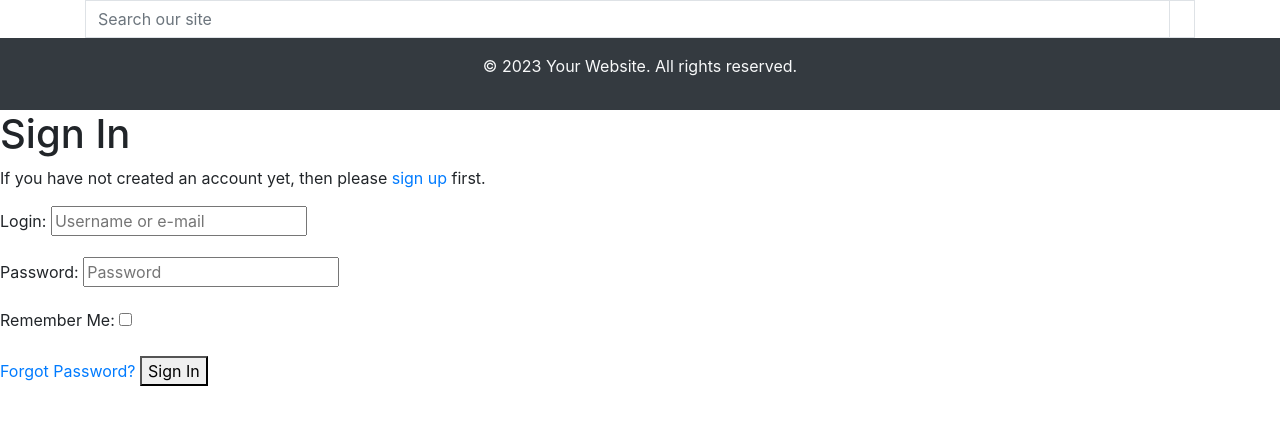
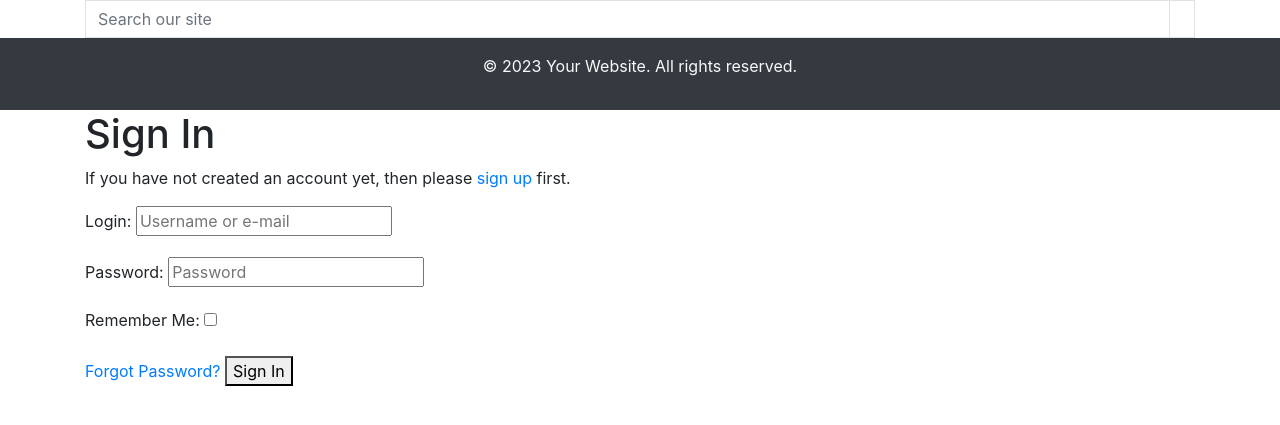
Before and after one commit to Thomas-Longworth/PeakPerformance-E-Commerce, a Django app: page /accounts/login/ in a window 1280 px wide. Shown: the part 56-481 px from the top of the page. Run offline with Django 4.2, Linux system fonts and the light colour scheme; some libraries are stand-ins or nearby versions.

Commit message:
update accounts/base.html

```diff
--- a/templates/allauth/account/base.html
+++ b/templates/allauth/account/base.html
@@ -1 +1,16 @@
 {% extends "base.html" %}
+
+
+{% block content %}
+<div class="container header-container">
+    <div class="overlay"></div>
+    <div class="row">
+        <div class="col-12 col-md-6">
+            <div class="allauth-form-inner-content">
+                {% block inner_content %}
+                {% endblock %}
+            </div>
+        </div>
+    </div>
+</div>
+{% endblock %}
--- a/templates/allauth/account/login.html
+++ b/templates/allauth/account/login.html
@@ -5,7 +5,7 @@
 
 {% block head_title %}{% trans "Sign In" %}{% endblock %}
 
-{% block content %}
+{% block inner_content %}
 
 <h1>{% trans "Sign In" %}</h1>
 
@@ -30,7 +30,8 @@ for a {{ site_name }} account and sign in below:{% endblocktrans %}</p>
 
 {% else %}
 <p>{% blocktrans %}If you have not created an account yet, then please
-<a href="{{ signup_url }}">sign up</a> first.{% endblocktrans %}</p>
+    <a href="{{ signup_url }}">sign up</a> first.{% endblocktrans %}
+</p>
 {% endif %}
 
 <form class="login" method="POST" action="{% url 'account_login' %}">
```
Lines whose indentation alone changed are shown as unchanged.
